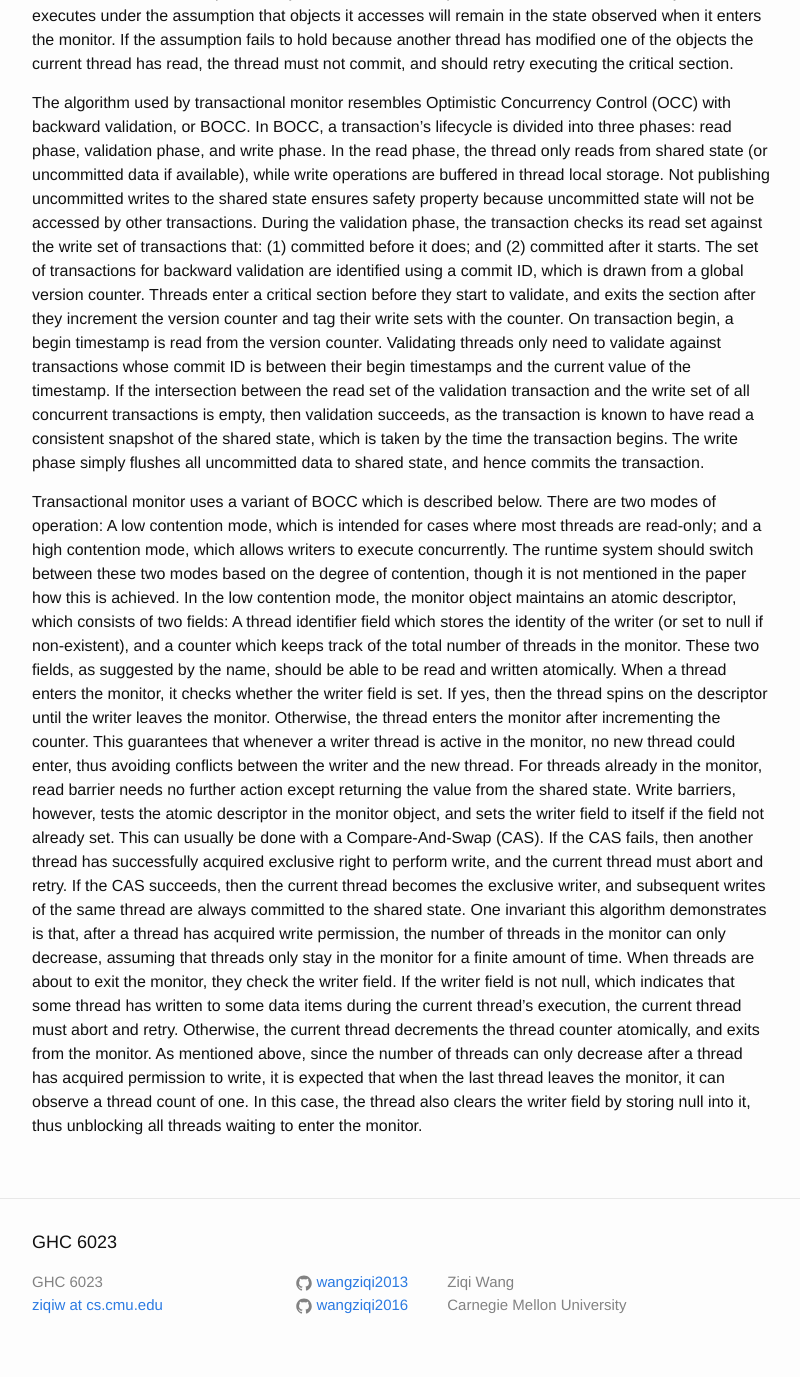
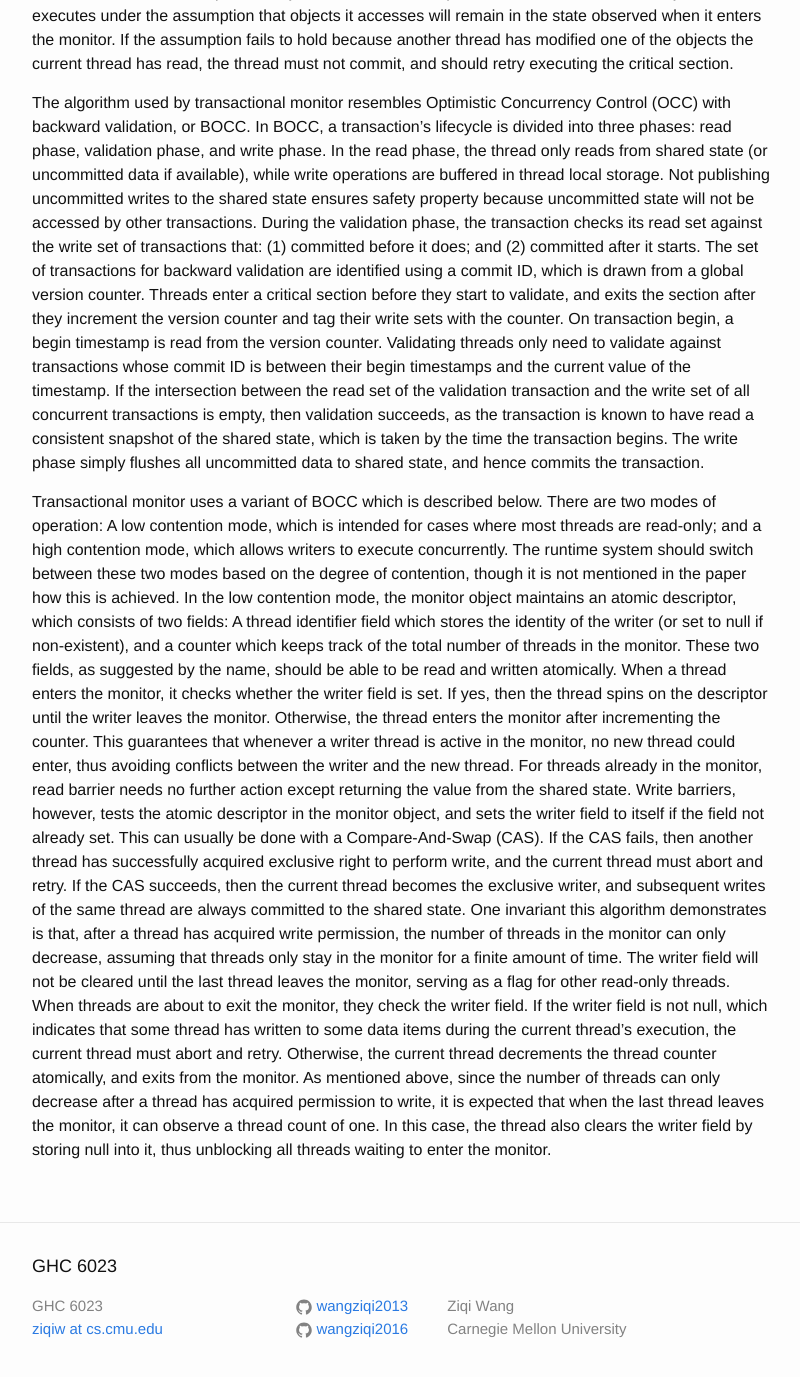
Before and after one commit to wangziqi2013/wangziqi2013.github.io, a Jekyll site: the page built from _posts/2018-08-29-Transaction-Monitors-For-Concurrent-Objects.markdown, in a window 1280 px wide and 1400 px high, scrolled down 1175 px. Shown: the top 1377 px of the window, without its empty margins (238-1038 px from the left). Built offline with Jekyll 4.4.1, drawn with Linux system fonts in a browser that asks for light colours.

Commit message:
Small change

```diff
--- a/_posts/2018-08-29-Transaction-Monitors-For-Concurrent-Objects.markdown
+++ b/_posts/2018-08-29-Transaction-Monitors-For-Concurrent-Objects.markdown
@@ -65,8 +65,9 @@ itself if the field not already set. This can usually be done with a Compare-And
 thread has successfully acquired exclusive right to perform write, and the current thread must abort and retry. If the CAS
 succeeds, then the current thread becomes the exclusive writer, and subsequent writes of the same thread are always committed
 to the shared state. One invariant this algorithm demonstrates is that, after a thread has acquired write permission, the number
-of threads in the monitor can only decrease, assuming that threads only stay in the monitor for a finite amount of time. When
-threads are about to exit the monitor, they check the writer field. If the writer field is not null, which indicates that some
+of threads in the monitor can only decrease, assuming that threads only stay in the monitor for a finite amount of time.
+The writer field will not be cleared until the last thread leaves the monitor, serving as a flag for other read-only threads.
+When threads are about to exit the monitor, they check the writer field. If the writer field is not null, which indicates that some
 thread has written to some data items during the current thread's execution, the current thread must abort and retry. Otherwise,
 the current thread decrements the thread counter atomically, and exits from the monitor. As mentioned above, since the number of
 threads can only decrease after a thread has acquired permission to write, it is expected that when the last thread leaves the
```
